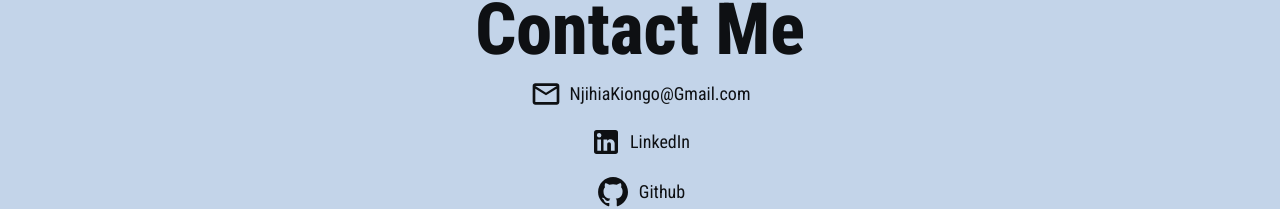
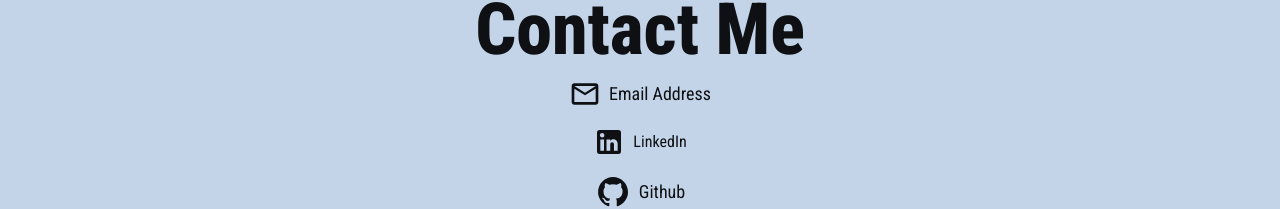
Before and after one commit to jameskiongo/portfolio, a React (Vite) app: page / in a window 1280 px wide. Shown: the part 2390-2599 px from the top of the page. Built offline with nearby package versions, Linux system fonts and the light colour scheme.

Commit message:
fixed contact links

```diff
--- a/src/components/Contact.jsx
+++ b/src/components/Contact.jsx
@@ -12,7 +12,8 @@ function Contact() {
           <h2 className="text-7xl mb-3 mt-2 font-extrabold">Contact Me</h2>
         </div>
         <div className="card w-full flex flex-col gap-4 items-center">
-          <article className="flex justify-around gap-2 items-center text-center">
+          <a href="mailto:njihiakiongo@gmail.com">
+            <div className="flex justify-around gap-2 items-center text-center">
               <svg
                 xmlns="http://www.w3.org/2000/svg"
                 width={32}
@@ -24,11 +25,11 @@ function Contact() {
                   d="M4 20q-.825 0-1.412-.587T2 18V6q0-.825.588-1.412T4 4h16q.825 0 1.413.588T22 6v12q0 .825-.587 1.413T20 20zm8-7L4 8v10h16V8zm0-2l8-5H4zM4 8V6v12z"
                 ></path>
               </svg>
-            <a href="mailto:njihiakiongo@gmail.com" className="text-lg">
-              NjihiaKiongo@Gmail.com
+              <p className="text-lg">Email Address</p>
+            </div>
           </a>
-          </article>
-          <article className="flex justify-around gap-2 items-center text-center">
+          <a href="https://www.linkedin.com/in/jameskiongo/">
+            <div className="flex justify-around gap-2 items-center text-center">
               <svg
                 xmlns="http://www.w3.org/2000/svg"
                 width={32}
@@ -40,22 +41,19 @@ function Contact() {
                   d="M19 3a2 2 0 0 1 2 2v14a2 2 0 0 1-2 2H5a2 2 0 0 1-2-2V5a2 2 0 0 1 2-2zm-.5 15.5v-5.3a3.26 3.26 0 0 0-3.26-3.26c-.85 0-1.84.52-2.32 1.3v-1.11h-2.79v8.37h2.79v-4.93c0-.77.62-1.4 1.39-1.4a1.4 1.4 0 0 1 1.4 1.4v4.93zM6.88 8.56a1.68 1.68 0 0 0 1.68-1.68c0-.93-.75-1.69-1.68-1.69a1.69 1.69 0 0 0-1.69 1.69c0 .93.76 1.68 1.69 1.68m1.39 9.94v-8.37H5.5v8.37z"
                 ></path>
               </svg>
-            <a
-              href="https://www.linkedin.com/in/jameskiongo/"
-              className="text-lg"
-            >
-              LinkedIn
+              <a className="">LinkedIn</a>
+            </div>
           </a>
-          </article>
 
-          <article className="flex justify-around gap-2 items-center text-center">
+          <a href="https://github.com/jameskiongo">
+            <div className="flex justify-around gap-2 items-center text-center">
               <GithubIcon />
-            <a href="https://github.com/jameskiongo" className="text-lg">
-              Github
+              <a className="text-lg">Github</a>
+            </div>
           </a>
-          </article>
 
-          <article className="flex justify-around gap-2 items-center text-center">
+          <a href="https://x.com/JamesNj33424546">
+            <div className="flex justify-around gap-2 items-center text-center">
               <svg
                 xmlns="http://www.w3.org/2000/svg"
                 width={32}
@@ -67,10 +65,9 @@ function Contact() {
                   d="M22.46 6c-.77.35-1.6.58-2.46.69c.88-.53 1.56-1.37 1.88-2.38c-.83.5-1.75.85-2.72 1.05C18.37 4.5 17.26 4 16 4c-2.35 0-4.27 1.92-4.27 4.29c0 .34.04.67.11.98C8.28 9.09 5.11 7.38 3 4.79c-.37.63-.58 1.37-.58 2.15c0 1.49.75 2.81 1.91 3.56c-.71 0-1.37-.2-1.95-.5v.03c0 2.08 1.48 3.82 3.44 4.21a4.2 4.2 0 0 1-1.93.07a4.28 4.28 0 0 0 4 2.98a8.52 8.52 0 0 1-5.33 1.84q-.51 0-1.02-.06C3.44 20.29 5.7 21 8.12 21C16 21 20.33 14.46 20.33 8.79c0-.19 0-.37-.01-.56c.84-.6 1.56-1.36 2.14-2.23"
                 ></path>
               </svg>
-            <a href="https://x.com/JamesNj33424546" className="text-lg">
-              Twitter
+              <a className="text-lg">Twitter</a>
+            </div>
           </a>
-          </article>
         </div>
       </section>
       <div className="flex flex-row justify-center py-4">
```
Lines whose indentation alone changed are shown as unchanged.
